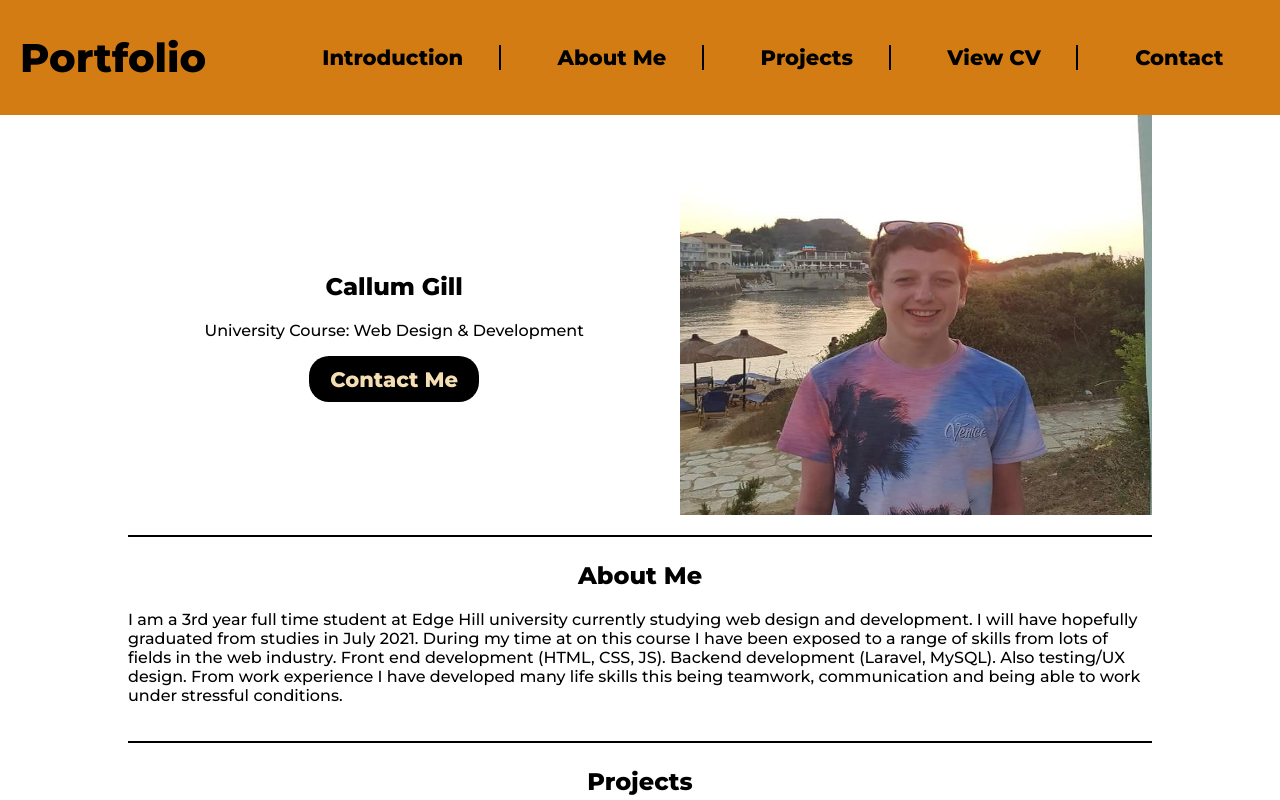
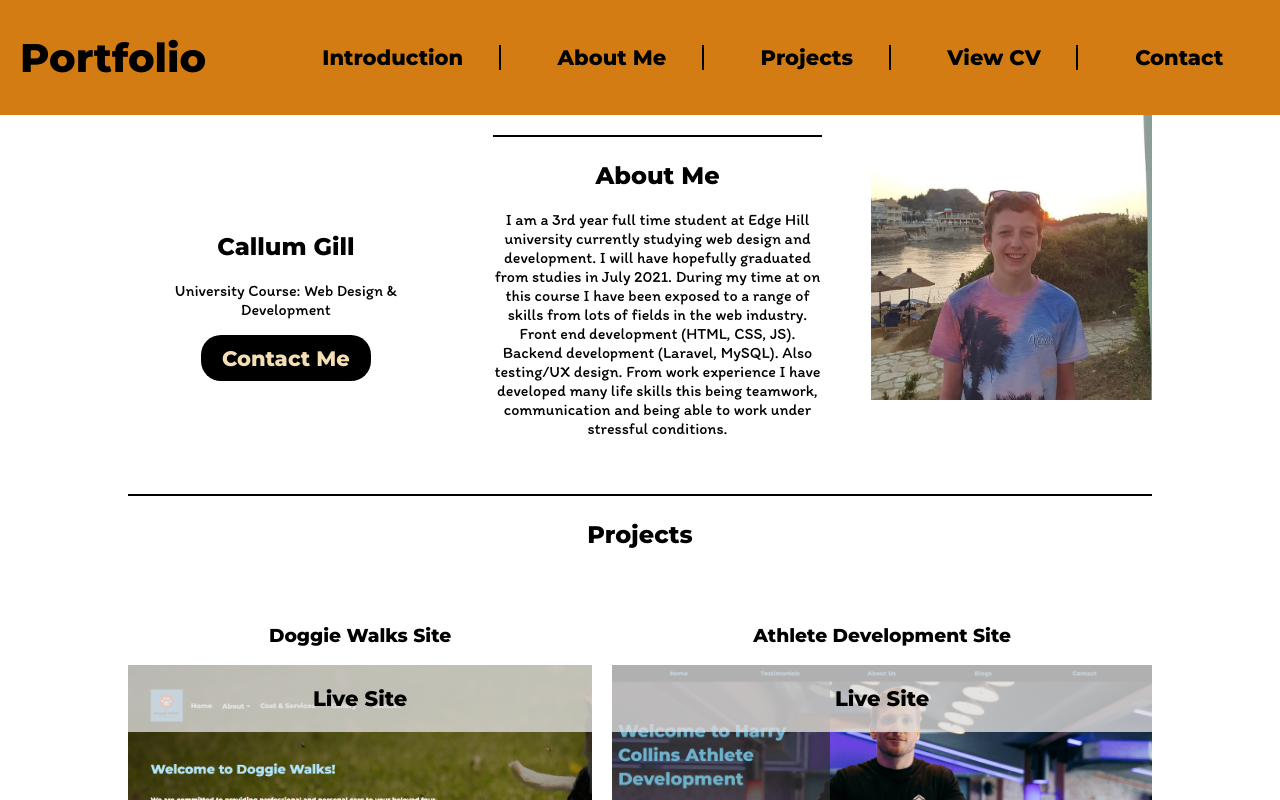
Before and after one commit to 24040461/portfolio-site, a plain HTML site: page index.html in a window 1280 px wide. Shown: the top 800 px of the page. Drawn offline with Linux system fonts and the light colour scheme.

Commit message:
Final changes

```diff
--- a/index.html
+++ b/index.html
@@ -38,8 +38,6 @@
             <a href="#contact"><button class="btn">Contact Me</button></a>
         </section>
         <img class="image-myself" src="/src/img/myself.jpg" alt="">
-    </header>
-    <div class="wrapper">
         <section class="about-me">
             <h2 id="about-me">About Me</h2>
             <p>I am a 3rd year full time student at Edge Hill university currently studying web design and development. I will have hopefully graduated from studies in July 2021.
@@ -47,6 +45,9 @@
                 Backend development (Laravel, MySQL). Also testing/UX design. From work experience I have developed many life skills this being teamwork, communication and being able to work under stressful conditions.</p>
 
         </section>
+    </header>
+    <div class="wrapper">
+
         <section id="projects" class="projects">
             <h2 class="project-h2">Projects</h2>
             <div class="project1">
--- a/src/css/style.css
+++ b/src/css/style.css
@@ -1,6 +1,7 @@
 
 /* Google fonts */
 @import url('https://fonts.googleapis.com/css2?family=Montserrat:wght@200;500;800&display=swap');
+@import url('https://fonts.googleapis.com/css2?family=Itim&display=swap');
 
 
 /* CSS VARIABLES */
@@ -20,7 +21,10 @@ body{
 
  margin: 0 auto;
 
+}
 
+p{
+    font-family: 'Itim', cursive;
 }
 
 
@@ -309,7 +313,10 @@ button:hover{
     cursor: pointer;
     padding: 1em;
 }
-
+.about-me {
+    width: 85%;
+    margin: 0 auto;
+}
 /* Styling for large screens */
 
 @media(min-width: 850px){
@@ -319,9 +326,12 @@ button:hover{
         display: grid;
         grid-gap: 20px;
         grid-template-areas:
-        ' intro  intro img-myself'
-        ' intro  intro img-myself';
+        ' intro about-me img-myself '
+        ' .  . img-myself ';
         text-align: center;
+    }
+    .about-me {
+        grid-area: about-me;
     }
     .introduction{
         grid-area: intro;
@@ -342,6 +352,7 @@ button:hover{
         'btn-project btn-project';
         text-align: center;
     }
+
     .project-h2{
         grid-area: project-h2;
 
```
